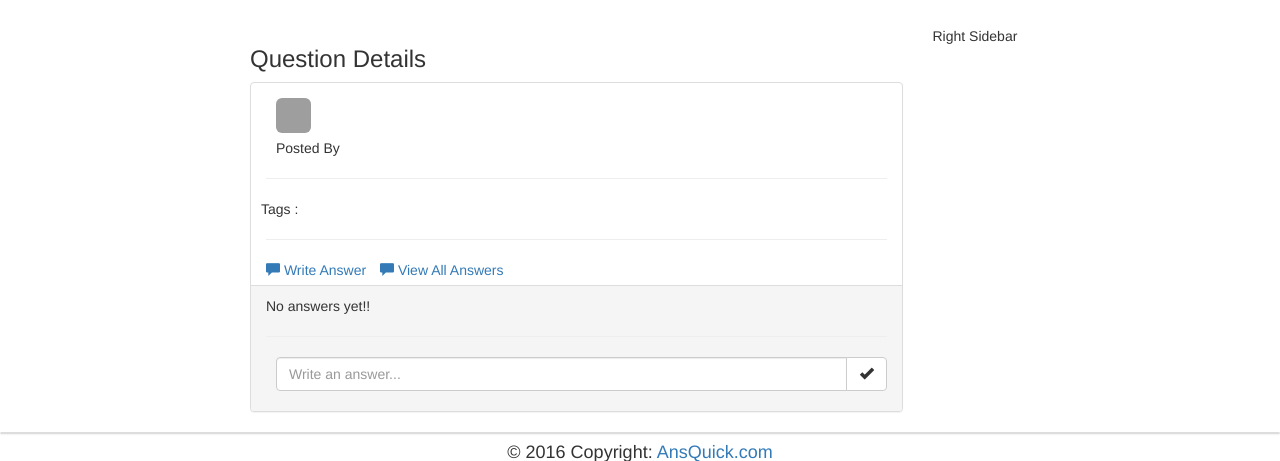
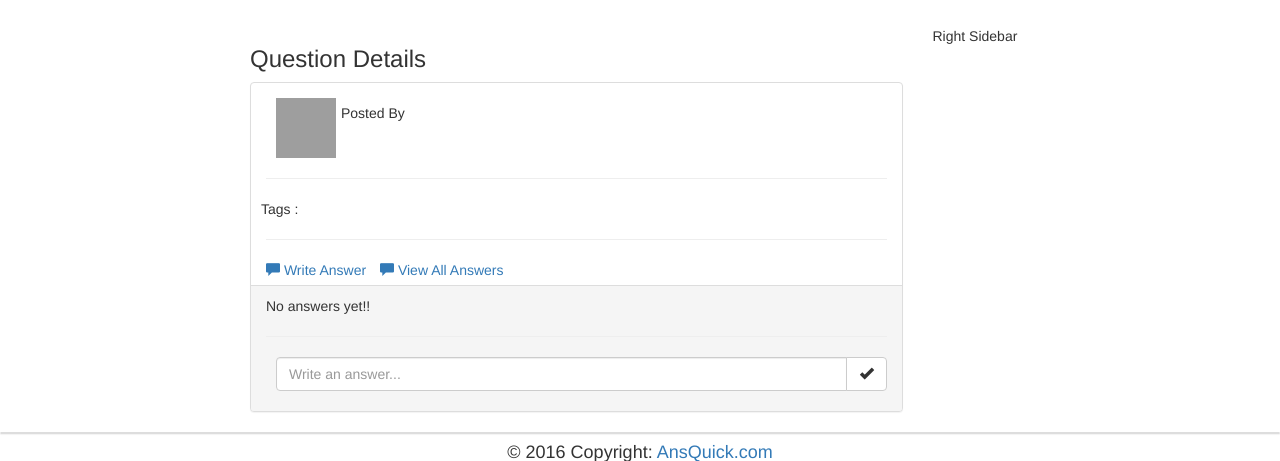
Before and after one commit to rajeshgupta3579/AnsQuick, a CodeIgniter app: page /database/index.php/question/expand/1 in a window 1280 px wide. Shown: the part 51-512 px from the top of the page. Run offline with CodeIgniter, Linux system fonts and the light colour scheme; data that the repository does not hold is empty; some libraries are stand-ins or nearby versions; grey boxes are pictures that could not be loaded.

Commit message:
images adjusted

```diff
--- a/application/views/AnsQuick/questionExpand.php
+++ b/application/views/AnsQuick/questionExpand.php
@@ -56,11 +56,12 @@
                       </div>
                       <div class="media-body">
 
-
-                        <ul class="list-inline"> <li><img src="<?php echo base_url("Uploads/Profile/".$questionDetails['questionDiscription'][0]['profilePic']);?>" class="img-rounded img-responsive" style="height:35px;width:35px" /> </li> <li><h4 class="media-heading"><?php echo $questionDetails['questionDiscription'][0]['questionText'];?></h4></li></ul>
+                        <div class="clearfix content-heading">
+                        <img src="<?php echo base_url("Uploads/Profile/".$questionDetails['questionDiscription'][0]['profilePic']);?>" class="pull-left img-responsive" style="margin-right:5px;height:60px;width:60px" /> <h4 class="media-heading"><?php echo $questionDetails['questionDiscription'][0]['questionText'];?></h4>
                         Posted By <a href="<?php echo base_url("index.php/AnsQuick/Profile/".$questionDetails['questionDiscription'][0]['userName']);?>"><?php echo $questionDetails['questionDiscription'][0]['firstName']," ",$questionDetails['questionDiscription'][0]['lastName'];?></a>
-                         <?php echo $questionDetails['questionDiscription'][0]['time'];?>
+                        <br> <?php echo $questionDetails['questionDiscription'][0]['time'];?>
                       </div>
+                    </div>
                     </div>
                   </div>
 
@@ -110,11 +111,14 @@
                             <ul class="media-list">
                               <li class="media">
                                 <div class="media-left media-top">
-                                  <img src="<?php echo base_url("Uploads/Profile/".$questionDetails['answerDetails'][$k]['answerdByPic']);?>" class="img-rounded img-responsive" style="position:absolute;height:35px;width:35px" />
+
                                 </div>
                                 <div class="media-body">
+                                    <div class="clearfix content-heading">
+                                  <img src="<?php echo base_url("Uploads/Profile/".$questionDetails['answerDetails'][$k]['answerdByPic']);?>" class="pull-left img-responsive" style="margin-right:5px;height:35px;width:35px" />
                                   <a href="<?php echo base_url("index.php/AnsQuick/Profile/".$questionDetails['answerDetails'][$k]['answerdByUserName']);?>"><?php echo $questionDetails['answerDetails'][$k]['answerdBy'];?></a> <?php echo $questionDetails['answerDetails'][$k]['answerText'];?>
                                   <br><?php echo $questionDetails['answerDetails'][$k]['answerTime']; ?> ·<a style="cursor: pointer;" id="likeAnswerButton<?php echo $questionDetails['answerDetails'][$k]['answerID'];?>" onclick="<?php if(in_array($questionDetails['answerDetails'][$k]['answerID'],$questionDetails['userLikes'])){ echo "removeLike(this)";} else{echo "addLike(this)";}?>"><?php if(in_array($questionDetails['answerDetails'][$k]['answerID'],$questionDetails['userLikes'])) echo"Unlike"; else echo"Like"; ?></a> · <span class="glyphicon glyphicon-thumbs-up"></span><span class="badge" id="likeCount<?php echo $questionDetails['answerDetails'][$k]['answerID'];?>"><?php echo $questionDetails['answerDetails'][$k]['likes']?></span>
+                                </div>
                                   <div class="alert alert-danger" role="alert" id="likeAnswerError<?php echo $questionDetails['answerDetails'][$k]['answerID'];?>" hidden="true"> </div>
                                 </div>
                               </li>
@@ -130,7 +134,7 @@
                         <?php }?>
                         <li class="media">
                           <div class="media-left media-top">
-                            <?php if($this->session->userdata('userID')){ ?> <img src="<?php echo base_url("Uploads/Profile/".$this->session->userdata('profilePic'));?>" class="img-rounded img-responsive" style="position:absolute;height:35px;width:35px" /> <?php } ?>
+
                           </div>
                         <div class="media-body">
 
```
Also changed, not shown: application/views/AnsQuick/feedElement.php (+13 -3 lines).
